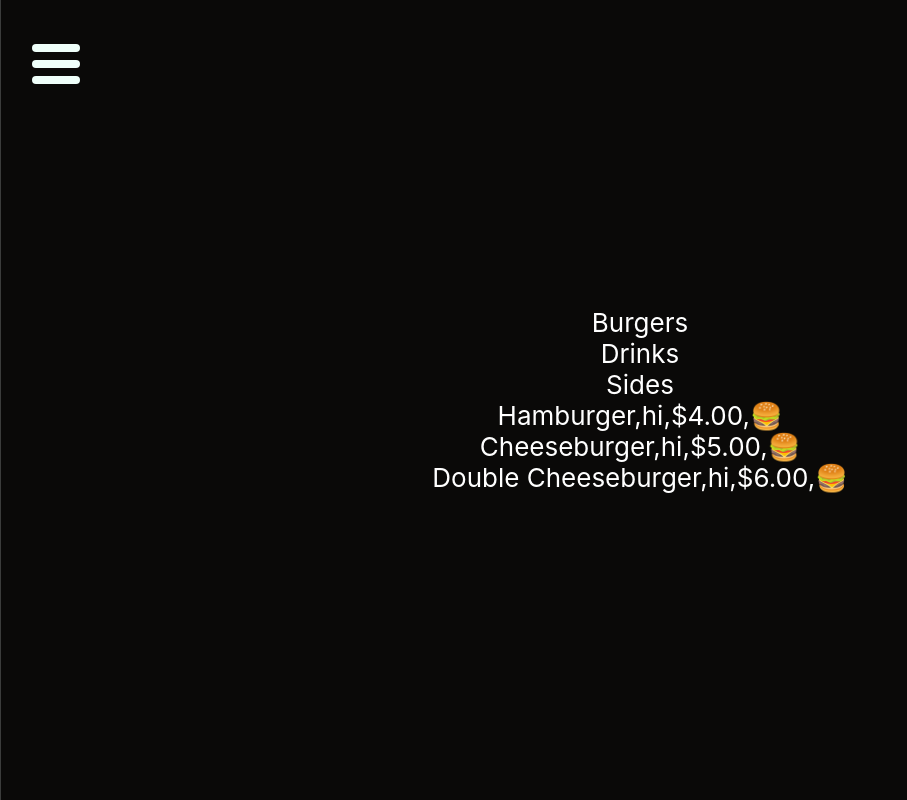
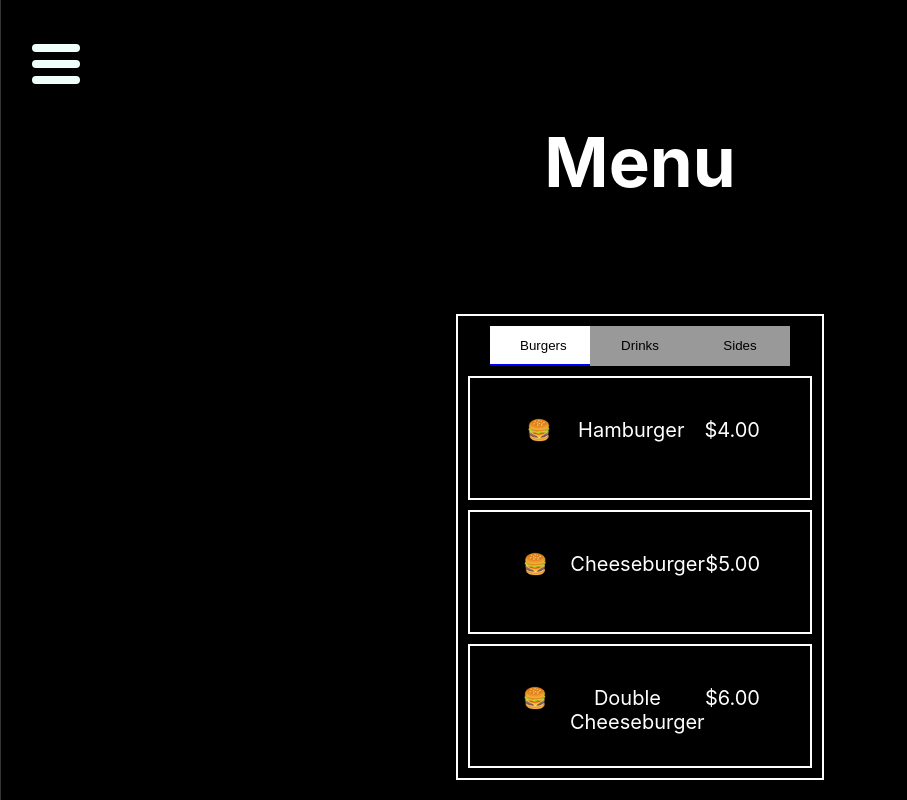
Before and after one commit to jossters/Simplujj, a React (Create React App) app in the folder client/: page /Menu in a window 1280 px wide. Shown: the whole page, without its empty margins (0-907 px from the left). Built offline with nearby package versions, Linux system fonts and the light colour scheme.

Commit message:
tab menu

```diff
--- a/client/src/App.css
+++ b/client/src/App.css
@@ -54,3 +54,42 @@ p {
   max-width:5%;
     height:auto;
 }
+
+.App-Menu {
+  text-align: center;
+  background-color: black;
+  color: white;
+  min-height: 100vh;
+  display: flex;
+  justify-content: center;
+}
+.Menu-items {
+  border:rgb(255, 255, 255);
+  border-style: solid;
+  border-width: 2px;
+  padding: 40px;
+  margin: 0px 10px 10px 10px;
+  height: 40px;
+  width: 260px;
+  display: flex;
+  flex-wrap: nowrap;
+}
+.Menu-items > div {
+  margin: 0px 10px 10px 10px;
+  width: 115px;
+  text-align: center;
+  font-size: 20px;
+}
+.Tab-Menu {
+  padding: 10px;
+}
+.H1-Menu {
+  font-size: 69px;
+  padding: 20px;
+  margin: 100px 0px 90px 0px;
+}
+.hole-tab {
+  border:rgb(255, 255, 255);
+  border-style: solid;
+  border-width: 2px;
+}
--- a/client/src/components/Menu.js
+++ b/client/src/components/Menu.js
@@ -1,7 +1,26 @@
-import React, {useState} from "react";
+import React, { useState } from "react";
+import styled from "styled-components";
 import "../App.css";
 import { burgers, drinks, sides, tabs } from "../data";
 
+const Tab = styled.button`
+  height: 40px;
+  width: 100px;
+  padding: 10px 30px;
+  cursor: pointer;
+  opacity: 0.6;
+  background: white;
+  border: 0;
+  outline: 0;
+  border-bottom: 2px solid transparent;
+  transition: ease border-bottom 250ms;
+  ${({ active }) =>
+    active &&
+    `
+    border-bottom: 2px solid blue;
+    opacity: 1;
+  `}
+`;
 
 export default function Menu() {
   const [active, setActive] = useState(tabs[0]);
@@ -9,26 +28,32 @@ export default function Menu() {
   const burgerMenu = burgers.map((data, key) => {
     return (
       <div className="Menu-items" key={key}>
-            {data.title + "," + data.description + "," + data.price + "," + data.image}
+       <div>{ data.image }</div>
+       <div>{data.title}</div>
+       <div>{data.price}</div>
       </div>
     );
-      })
+  });
 
   const drinksMenu = drinks.map((data, key) => {
     return (
       <div className="Menu-items" key={key}>
-            {data.title + "," + data.description + "," + data.price + "," + data.image}
+       <div>{ data.image }</div>
+       <div>{data.title}</div>
+       <div>{data.price}</div>
       </div>
     );
-      })
+  });
 
   const sidesMenu = sides.map((data, key) => {
     return (
       <div className="Menu-items" key={key}>
-            {data.title + "," + data.description + "," + data.price + "," + data.image}
+       <div>{ data.image }</div>
+       <div>{data.title}</div>
+       <div>{data.price}</div>
       </div>
     );
-      })
+  });
   const renderMenu = () => {
     if (active === "Burgers") {
       return burgerMenu;
@@ -36,25 +61,27 @@ export default function Menu() {
       return drinksMenu;
     } else {
       return sidesMenu;
-
     }
-      }
+  };
 
   return (
-    <div className="App">
-      <header className="App-header">
-          {tabs.map(tab  => (
-              <div
-              key={tab}
-              active={active === tab}
-              onClick={() => setActive(tab)}
-              >
+    <div className="App-Menu">
+      <div className="Hole-Menu">
+        <h1 className="H1-Menu"> Menu </h1>
+        <div className="hole-tab">
+        <div className="Hole-Menu">
+
+      <div className="Tab-Menu">
+        {tabs.map((tab) => (
+          <Tab key={tab} active={active === tab} onClick={() => setActive(tab)}>
             {tab}
+          </Tab>
+        ))}
         </div>
-
-          ))}
         {renderMenu()}
-      </header>
+        </div>
+        </div>
+        </div>
     </div>
   );
 }
```
Lines whose indentation alone changed are shown as unchanged.
